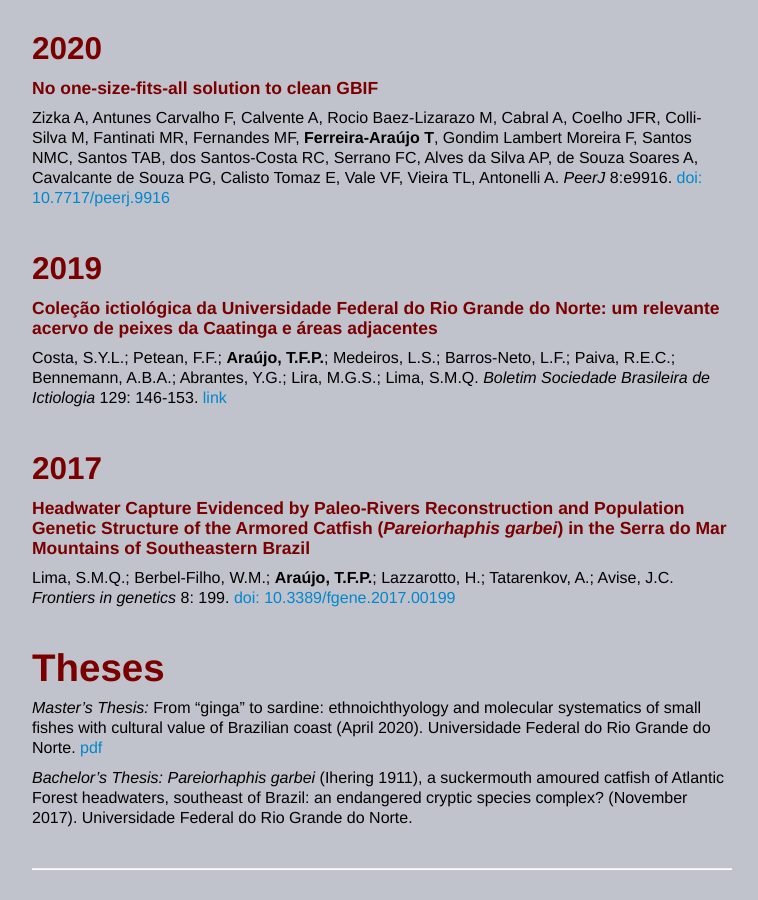
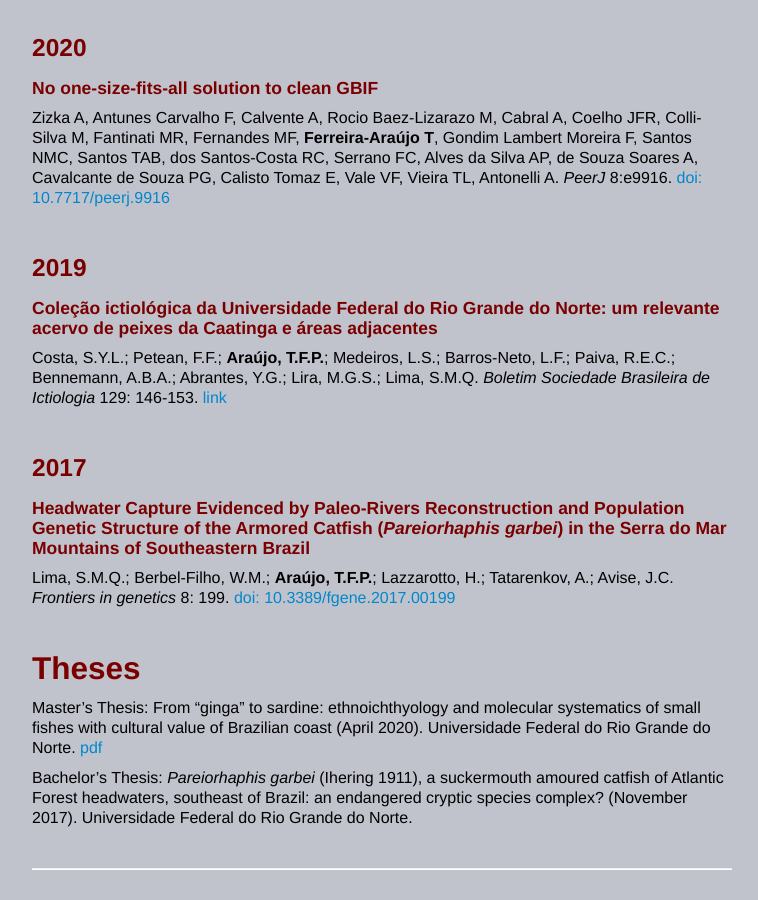
Before and after one commit to tferreira-araujo/tferreira-araujo.github.io, a Jekyll site: the page built from pages/research.md, in a window 1280 px wide and 900 px high, scrolled down 604 px. Shown: the whole window, without its empty margins (258-1016 px from the left). Built offline with Jekyll 4.4.1, drawn with Linux system fonts in a browser that asks for light colours; some of the changed text lies outside the part shown.

Commit message:
update my website

```diff
--- a/_includes/themes/twitter/default.html
+++ b/_includes/themes/twitter/default.html
@@ -37,6 +37,7 @@
           <ul class="nav">
               <li><a href="{{ BASE_PATH }}/pages/about.html">About</a></li>
 			  <li><a href="{{ BASE_PATH }}/pages/research.html">Research</a></li>
+			  <li><a href="{{ BASE_PATH }}/pages/outreach.html">Outreach</a></li>
               <li><a href="{{ BASE_PATH }}/assets/CV_updated_full_ENG_2022.pdf">CV</a></li>
           </ul>
         </div>
--- a/pages/research.md
+++ b/pages/research.md
@@ -5,51 +5,51 @@ description: Thais Ferreira-Araújo's research
 ---
 
 
-# Peer-reviewed Papers
+## Peer-reviewed papers
 All my published or *in press* papers in scientific journals so far.
 
 <br>
 
-## 2022
+### 2022
 
 #### Type locality, distribution and conservation of the threatened catfish *Taunayia bifasciata* (Eigenmann & Norris 1900) (Siluriformes: Heptapteridae) in the Atlantic Forest streams of Southeastern Brazil
 Lucas Silva De Medeiros, **Thais Ferreira-Araújo**, Henrique Lazzarotto, Sergio Maia Queiroz Lima. *Zootaxa* 5154 (5): 595–600. [doi: 10.11646/zootaxa.5154.5.8](https://doi.org/10.11646/zootaxa.5154.5.8)
 
 <br>
 
-## 2021
+### 2021
 
 #### Size matters: identity of culturally important herrings in northeastern Brazil
 **Ferreira-Araújo T**, Lopes PFM, Lima SMQ. *Ethnobiology and Conservation*. [doi: 10.15451/ec2020-11-10.07-1-30](https://ethnobioconservation.com/index.php/ebc/article/view/402)
 
 <br>
 
-## 2020
+### 2020
 
 #### No one-size-fits-all solution to clean GBIF
 Zizka A, Antunes Carvalho F, Calvente A, Rocio Baez-Lizarazo M, Cabral A, Coelho JFR, Colli-Silva M, Fantinati MR, Fernandes MF, **Ferreira-Araújo T**, Gondim Lambert Moreira F, Santos NMC, Santos TAB, dos Santos-Costa RC, Serrano FC, Alves da Silva AP, de Souza Soares A, Cavalcante de Souza PG, Calisto Tomaz E, Vale VF, Vieira TL, Antonelli A. *PeerJ* 8:e9916. [doi: 10.7717/peerj.9916](https://doi.org/10.7717/peerj.9916)
 
 <br>
 
-## 2019
+### 2019
 
 #### Coleção ictiológica da Universidade Federal do Rio Grande do Norte: um relevante acervo de peixes da Caatinga e áreas adjacentes
 Costa, S.Y.L.; Petean, F.F.; **Araújo, T.F.P.**; Medeiros, L.S.; Barros-Neto, L.F.; Paiva, R.E.C.; Bennemann, A.B.A.; Abrantes, Y.G.; Lira, M.G.S.; Lima, S.M.Q. *Boletim Sociedade Brasileira de Ictiologia* 129: 146-153. [link](http://www.sbi.bio.br/images/sbi/boletim-docs/2019/outubro_129.pdf)
 
 <br>
 
-## 2017
+### 2017
 
 #### Headwater Capture Evidenced by Paleo-Rivers Reconstruction and Population Genetic Structure of the Armored Catfish (*Pareiorhaphis garbei*) in the Serra do Mar Mountains of Southeastern Brazil
 Lima, S.M.Q.; Berbel-Filho, W.M.; **Araújo, T.F.P.**; Lazzarotto, H.; Tatarenkov, A.; Avise, J.C. *Frontiers in genetics* 8: 199. [doi: 10.3389/fgene.2017.00199](https://doi.org/10.3389/fgene.2017.00199)
 
 <br>
 
-# Theses
+## Theses
 
-*Master’s Thesis:* From “ginga” to sardine: ethnoichthyology and molecular systematics of small fishes with cultural value of Brazilian coast (April 2020). Universidade Federal do Rio Grande do Norte. [pdf](pages/working_papers/master_thesis.pdf)
+Master’s Thesis: From “ginga” to sardine: ethnoichthyology and molecular systematics of small fishes with cultural value of Brazilian coast (April 2020). Universidade Federal do Rio Grande do Norte. [pdf](pages/working_papers/master_thesis.pdf)
 
-*Bachelor’s Thesis:* *Pareiorhaphis garbei* (Ihering 1911), a suckermouth amoured catfish of Atlantic Forest headwaters, southeast of Brazil: an endangered cryptic species complex? (November 2017). Universidade Federal do Rio Grande do Norte.
+Bachelor’s Thesis: *Pareiorhaphis garbei* (Ihering 1911), a suckermouth amoured catfish of Atlantic Forest headwaters, southeast of Brazil: an endangered cryptic species complex? (November 2017). Universidade Federal do Rio Grande do Norte.
 
 <!-- Note: this is how to write a comment in HTML. Everything in here won't show up on your webpage.-->
 
```
Also changed, not shown: index.md (+1 -1 lines), pages/about.md (+1 -1 lines), pages/outreach.md (added, +31 -0 lines), assets/Bertha_lutz.png (added), 1 other file.
